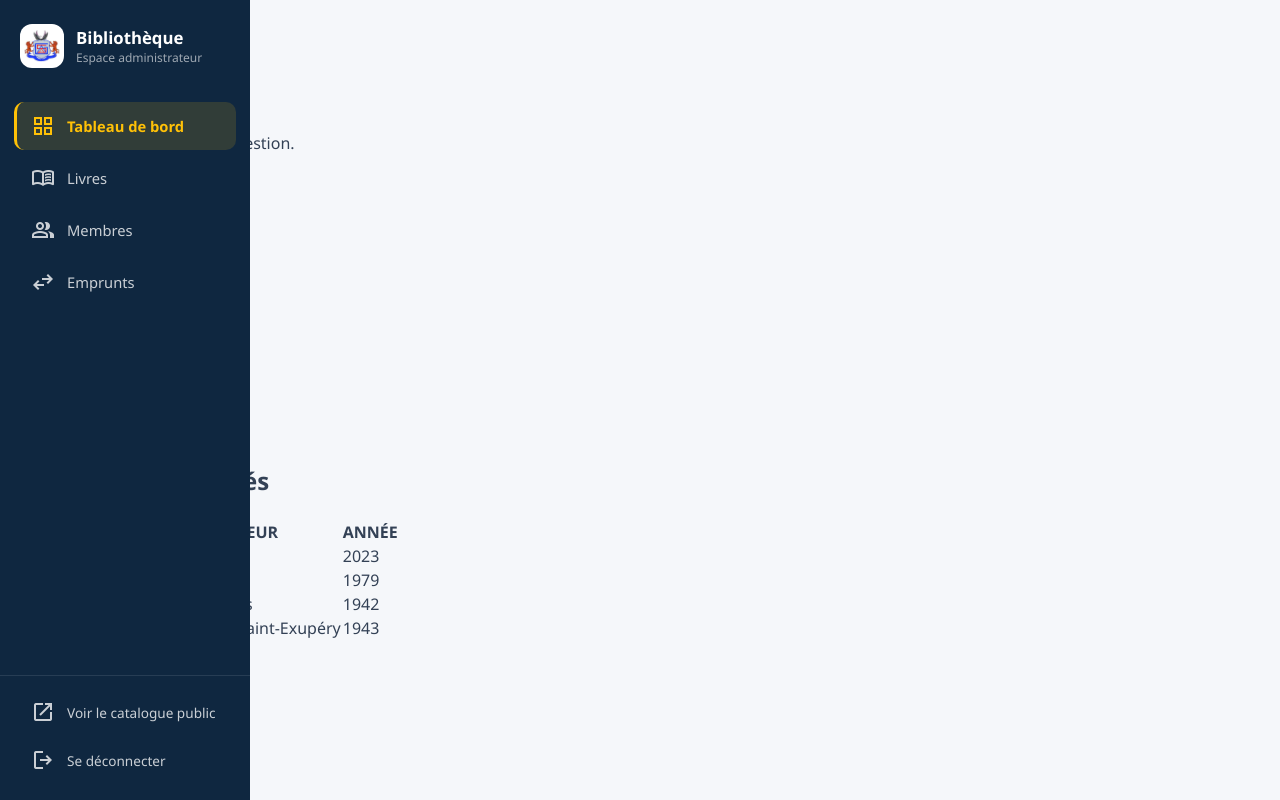
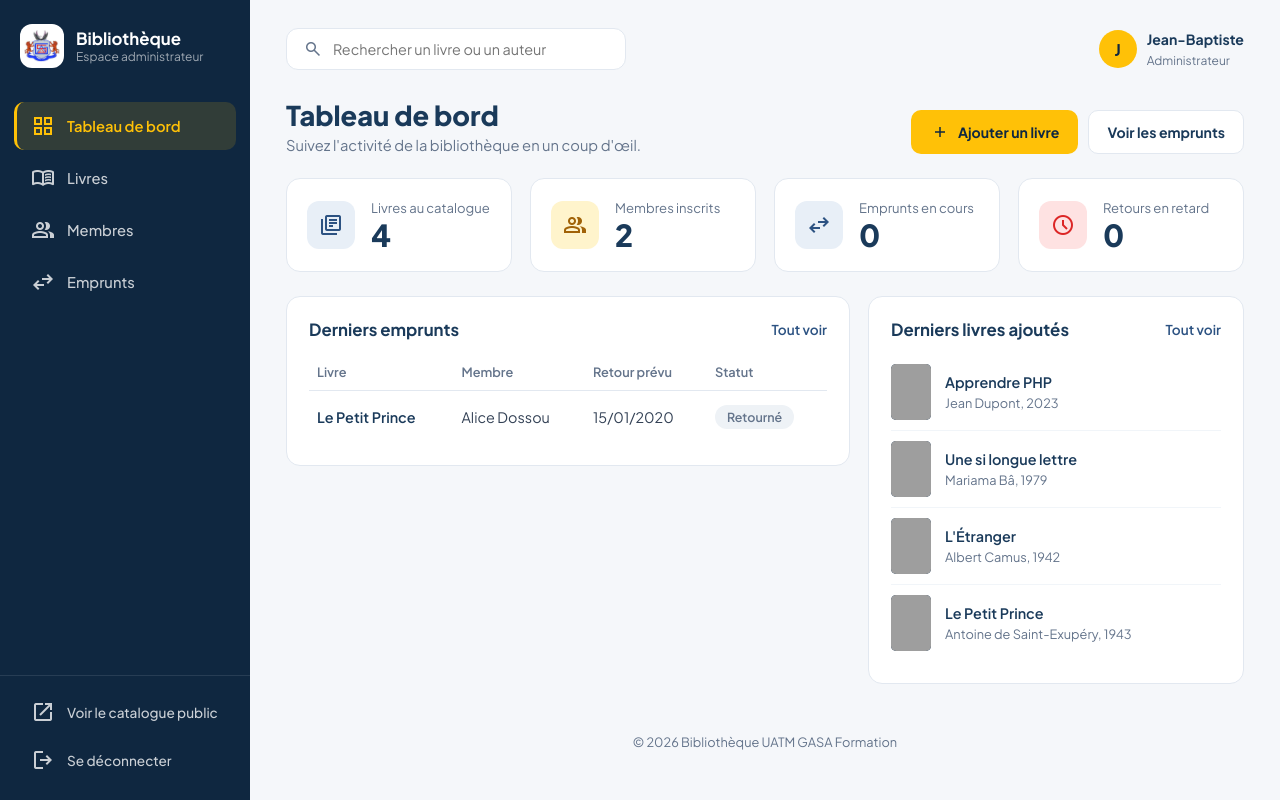
Before and after one commit to jeanbaptisteassogba87-jpg/bibliotheque-gasa, a PHP site: page /admin/dashboard.php in a window 1280 px wide. Run offline with PHP 8.4, Linux system fonts and the light colour scheme; a user stored in the database is signed in; data comes from the database, SQL or seed files in the repository; tables that the repository leaves empty hold one stand-in row (values such as "Sample post"); a stand-in replaces the project's code that opens the database connection; grey boxes are pictures that could not be loaded.

Commit message:
Dashboard : statistiques réelles, derniers emprunts et derniers livres

```diff
--- a/admin/dashboard.php
+++ b/admin/dashboard.php
@@ -1,103 +1,150 @@
 <?php
 require_once '../includes/auth.php';
 
+// ---------- Statistiques ----------
 $nb_livres   = $pdo->query("SELECT COUNT(*) FROM livres")->fetchColumn();
 $nb_membres  = $pdo->query("SELECT COUNT(*) FROM membres")->fetchColumn();
 $nb_emprunts = $pdo->query("SELECT COUNT(*) FROM emprunts WHERE date_retour IS NULL")->fetchColumn();
+$nb_retards  = $pdo->query("SELECT COUNT(*) FROM emprunts WHERE date_retour IS NULL AND date_prevue < CURDATE()")->fetchColumn();
 
-$derniers = $pdo->query("SELECT titre, auteur, annee FROM livres ORDER BY id_livre DESC LIMIT 5")
-                ->fetchAll(PDO::FETCH_ASSOC);
+// ---------- Derniers emprunts (avec le titre du livre et le nom du membre) ----------
+$derniers_emprunts = $pdo->query(
+    "SELECT e.date_emprunt, e.date_prevue, e.date_retour, l.titre, m.nom
+     FROM emprunts e
+     JOIN livres l  ON l.id_livre  = e.id_livre
+     JOIN membres m ON m.id_membre = e.id_membre
+     ORDER BY e.id_emprunt DESC
+     LIMIT 5"
+)->fetchAll(PDO::FETCH_ASSOC);
+
+// ---------- Derniers livres ----------
+$derniers_livres = $pdo->query(
+    "SELECT titre, auteur, annee, couverture FROM livres ORDER BY id_livre DESC LIMIT 5"
+)->fetchAll(PDO::FETCH_ASSOC);
+
+// Statut d'un emprunt : retourné / en retard / en cours
+function statut_emprunt($e) {
+    if ($e['date_retour'] !== null) return ['Retourné', 'gris'];
+    if ($e['date_prevue'] < date('Y-m-d')) return ['En retard', 'rouge'];
+    return ['En cours', 'jaune'];
+}
+
+$page_active = 'dashboard';
 ?>
 <!DOCTYPE html>
 <html lang="fr">
 <head>
     <meta charset="UTF-8">
     <meta name="viewport" content="width=device-width, initial-scale=1.0">
-    <title>Dashboard - GASA Admin</title>
-    <!-- Icônes Google Material Symbols -->
+    <title>Tableau de bord - Bibliothèque GASA</title>
     <link rel="stylesheet" href="https://fonts.googleapis.com/css2?family=Material+Symbols+Outlined:opsz,wght,FILL,GRAD@24,400,0,0" />
+    <link href="https://fonts.googleapis.com/css2?family=Plus+Jakarta+Sans:wght@400;500;600;700;800&display=swap" rel="stylesheet">
     <link rel="stylesheet" href="../assets/admin.css">
 </head>
 <body class="admin-body">
 
-    <?php $page_active = 'dashboard'; include '../includes/sidebar.php'; ?>
+    <?php include '../includes/sidebar.php'; ?>
 
-    <!-- MAIN CONTENT -->
-    <main class="admin-main">
+    <main class="main">
+        <?php include '../includes/topbar.php'; ?>
 
-        <!-- TOPBAR -->
-        <header class="admin-topbar">
-            <div class="search-bar">
-                <span class="material-symbols-outlined search-icon">search</span>
-                <input type="text" placeholder="Search Anything">
+        <div class="page-head">
+            <div>
+                <h1>Tableau de bord</h1>
+                <p>Suivez l'activité de la bibliothèque en un coup d'œil.</p>
             </div>
-            <div class="user-profile">
-                <div class="avatar">A</div>
-                <div class="user-info">
-                    <span class="user-name"><?= htmlspecialchars($_SESSION['admin_nom'] ?? 'Admin') ?></span>
-                    <span class="user-role">Admin</span>
+            <div class="page-actions">
+                <a href="ajouter_livre.php" class="btn btn-primary">
+                    <span class="material-symbols-outlined">add</span> Ajouter un livre
+                </a>
+                <a href="emprunts.php" class="btn btn-secondary">Voir les emprunts</a>
             </div>
         </div>
-        </header>
 
-        <div class="page-header">
-            <h1>Dashboard</h1>
-            <p>Bienvenue sur votre espace de gestion.</p>
-        </div>
-
-        <!-- STATS CARDS -->
-        <div class="stats-grid">
-            <div class="stat-card">
-                <div class="stat-header">
-                    <span class="stat-title">LIVRES AU CATALOGUE</span>
-                    <span class="stat-icon blue"><span class="material-symbols-outlined">library_books</span></span>
-                </div>
+        <!-- STATISTIQUES -->
+        <section class="stats">
+            <div class="stat">
+                <span class="stat-icon bleu"><span class="material-symbols-outlined">library_books</span></span>
+                <div>
+                    <div class="stat-label">Livres au catalogue</div>
                     <div class="stat-value"><?= $nb_livres ?></div>
                 </div>
-
-            <div class="stat-card">
-                <div class="stat-header">
-                    <span class="stat-title">MEMBRES INSCRITS</span>
-                    <span class="stat-icon yellow"><span class="material-symbols-outlined">person_add</span></span>
             </div>
+            <div class="stat">
+                <span class="stat-icon jaune"><span class="material-symbols-outlined">group</span></span>
+                <div>
+                    <div class="stat-label">Membres inscrits</div>
                     <div class="stat-value"><?= $nb_membres ?></div>
                 </div>
-
-            <div class="stat-card">
-                <div class="stat-header">
-                    <span class="stat-title">EMPRUNTS EN COURS</span>
-                    <span class="stat-icon light-blue"><span class="material-symbols-outlined">sync</span></span>
             </div>
+            <div class="stat">
+                <span class="stat-icon bleu"><span class="material-symbols-outlined">swap_horiz</span></span>
+                <div>
+                    <div class="stat-label">Emprunts en cours</div>
                     <div class="stat-value"><?= $nb_emprunts ?></div>
                 </div>
             </div>
+            <div class="stat <?= $nb_retards > 0 ? 'stat-alerte' : '' ?>">
+                <span class="stat-icon rouge"><span class="material-symbols-outlined">schedule</span></span>
+                <div>
+                    <div class="stat-label">Retours en retard</div>
+                    <div class="stat-value"><?= $nb_retards ?></div>
+                </div>
+            </div>
+        </section>
 
-        <!-- TABLEAU : derniers livres ajoutés -->
-        <div class="table-panel">
-            <div class="panel-header">
-                <h2>Derniers livres ajoutés</h2>
-                <a href="livres.php" class="view-all">Voir tout</a>
+        <!-- PANNEAUX -->
+        <section class="panels">
+            <div class="panel">
+                <div class="panel-head">
+                    <h2>Derniers emprunts</h2>
+                    <a href="emprunts.php" class="link">Tout voir</a>
                 </div>
-            <table class="admin-table">
+                <table class="table">
                     <thead>
-                    <tr>
-                        <th>TITRE</th>
-                        <th>AUTEUR</th>
-                        <th>ANNÉE</th>
-                    </tr>
+                        <tr><th>Livre</th><th>Membre</th><th>Retour prévu</th><th>Statut</th></tr>
                     </thead>
                     <tbody>
-                    <?php foreach ($derniers as $livre): ?>
+                        <?php if (count($derniers_emprunts) > 0): ?>
+                            <?php foreach ($derniers_emprunts as $e): ?>
+                                <?php [$libelle, $couleur] = statut_emprunt($e); ?>
                                 <tr>
-                            <td><?= htmlspecialchars($livre['titre']) ?></td>
-                            <td><?= htmlspecialchars($livre['auteur']) ?></td>
-                            <td><?= htmlspecialchars($livre['annee']) ?></td>
+                                    <td><strong><?= htmlspecialchars($e['titre']) ?></strong></td>
+                                    <td><?= htmlspecialchars($e['nom']) ?></td>
+                                    <td><?= date('d/m/Y', strtotime($e['date_prevue'])) ?></td>
+                                    <td><span class="badge <?= $couleur ?>"><?= $libelle ?></span></td>
                                 </tr>
                             <?php endforeach; ?>
+                        <?php else: ?>
+                            <tr><td colspan="4" class="empty">Aucun emprunt pour l'instant. Les nouveaux emprunts apparaîtront ici.</td></tr>
+                        <?php endif; ?>
                     </tbody>
                 </table>
             </div>
 
+            <div class="panel">
+                <div class="panel-head">
+                    <h2>Derniers livres ajoutés</h2>
+                    <a href="livres.php" class="link">Tout voir</a>
+                </div>
+                <ul class="book-list">
+                    <?php foreach ($derniers_livres as $l): ?>
+                        <li>
+                            <span class="thumb">
+                                <img src="../assets/images/<?= htmlspecialchars($l['couverture']) ?>" alt=""
+                                     onerror="this.style.visibility='hidden'">
+                            </span>
+                            <div>
+                                <strong><?= htmlspecialchars($l['titre']) ?></strong>
+                                <small><?= htmlspecialchars($l['auteur']) ?>, <?= htmlspecialchars($l['annee']) ?></small>
+                            </div>
+                        </li>
+                    <?php endforeach; ?>
+                </ul>
+            </div>
+        </section>
+
+        <footer class="admin-footer">© <?= date('Y') ?> Bibliothèque UATM GASA Formation</footer>
     </main>
 
 </body>
```
Lines whose indentation alone changed are shown as unchanged.
